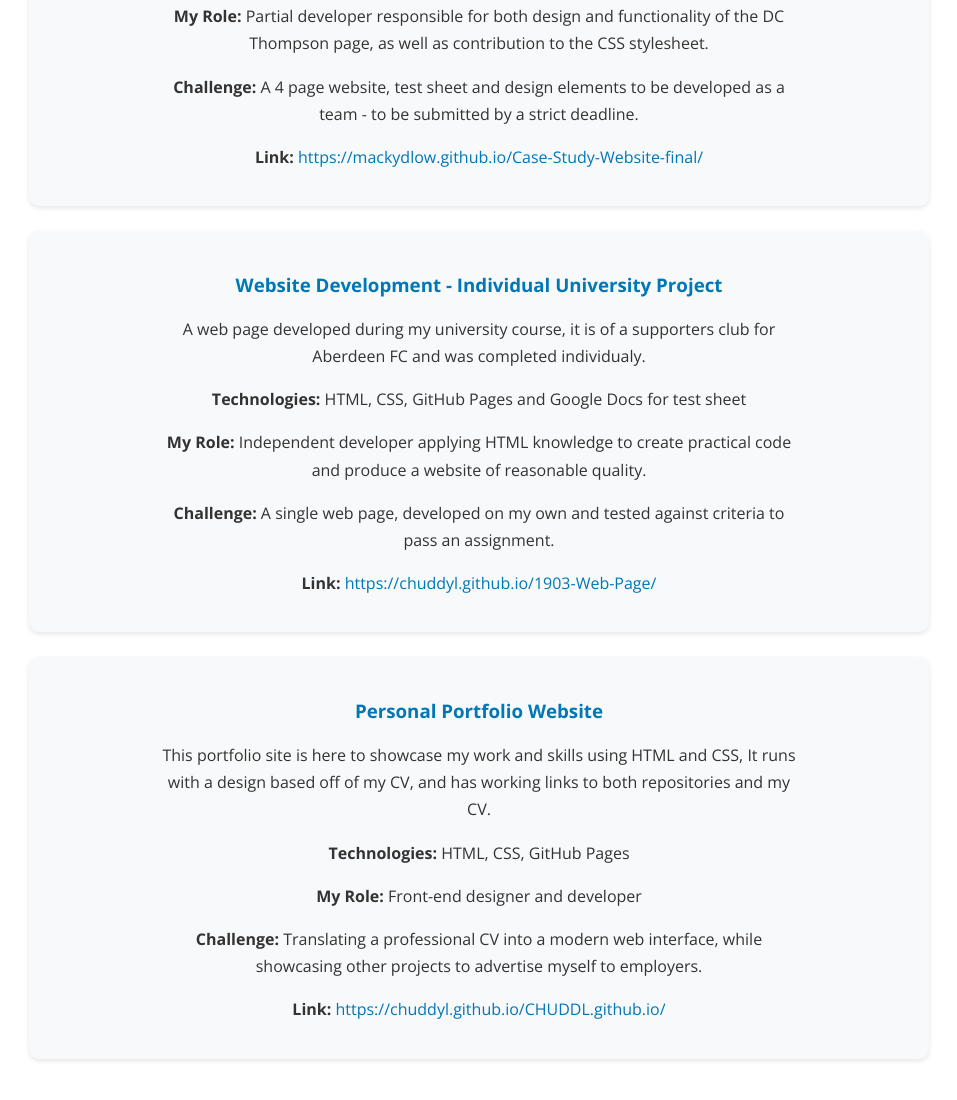
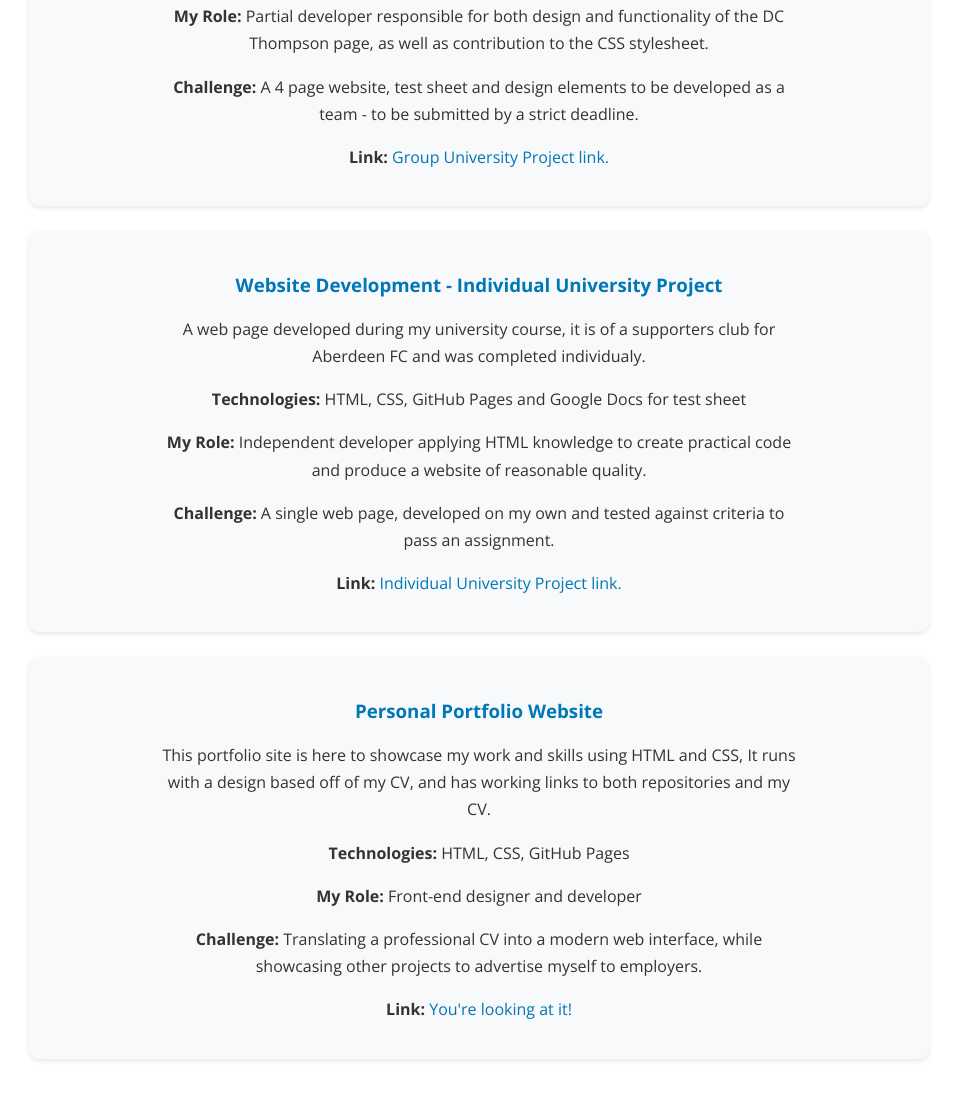
Before and after one commit to CHUDDYL/CHUDDL.github.io, a plain HTML site: page index.html in a window 1280 px wide. Shown: the part 1157-2257 px from the top of the page, without its empty margins (161-1118 px from the left). Drawn offline with nearby package versions, Linux system fonts and the light colour scheme.

Commit message:
Update index.html

```diff
--- a/index.html
+++ b/index.html
@@ -41,7 +41,7 @@
       <p><strong>Technologies:</strong> HTML, CSS, GitHub Pages and Google Drawings for design aspects</p>
       <p><strong>My Role:</strong> Partial developer responsible for both design and functionality of the DC Thompson page, as well as contribution to the CSS stylesheet.</p>
       <p><strong>Challenge:</strong> A 4 page website, test sheet and design elements to be developed as a team - to be submitted by a strict deadline.</p>
-      <p><strong>Link:</strong> <a href="url">https://mackydlow.github.io/Case-Study-Website-final/</a></p>
+      <p><strong>Link:</strong> <a href="https://mackydlow.github.io/Case-Study-Website-final/">Group University Project link.</a></p>
     </div>
 
     <div class="project">
@@ -52,7 +52,7 @@
       <p><strong>Technologies:</strong> HTML, CSS, GitHub Pages and Google Docs for test sheet</p>
       <p><strong>My Role:</strong> Independent developer applying HTML knowledge to create practical code and produce a website of reasonable quality.</p>
       <p><strong>Challenge:</strong> A single web page, developed on my own and tested against criteria to pass an assignment.</p>
-      <p><strong>Link:</strong> <a href="url">https://chuddyl.github.io/1903-Web-Page/</a></p>
+      <p><strong>Link:</strong> <a href="https://chuddyl.github.io/1903-Web-Page/">Individual University Project link.</a></p>
     </div>
 
     <div class="project">
@@ -63,7 +63,7 @@
       <p><strong>Technologies:</strong> HTML, CSS, GitHub Pages</p>
       <p><strong>My Role:</strong> Front-end designer and developer</p>
       <p><strong>Challenge:</strong> Translating a professional CV into a modern web interface, while showcasing other projects to advertise myself to employers.</p>
-      <p><strong>Link:</strong> <a href="url">https://chuddyl.github.io/CHUDDL.github.io/</a></p>
+      <p><strong>Link:</strong> <a href="https://chuddyl.github.io/CHUDDL.github.io/">You're looking at it!</a></p>
     </div>
   </section>
 
```
